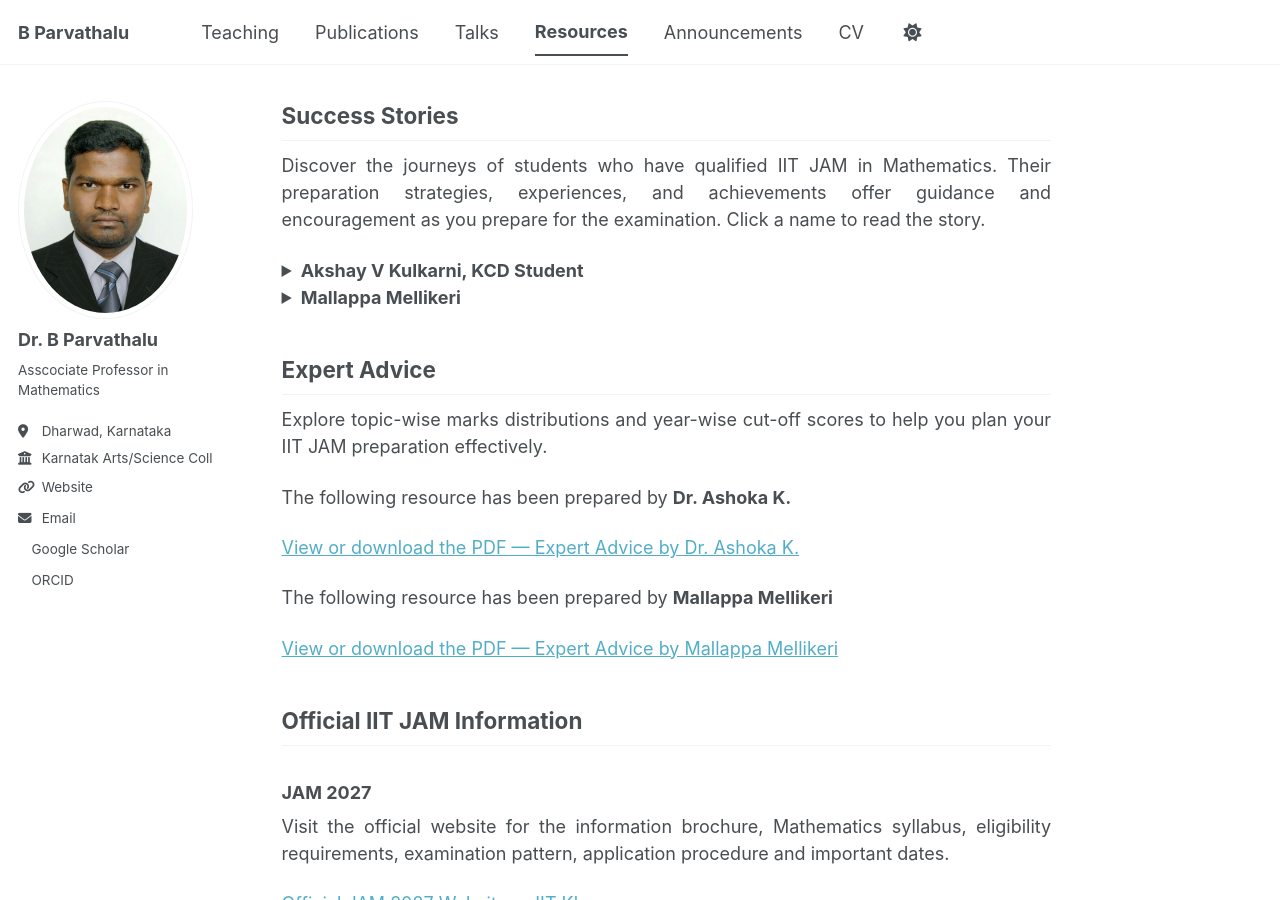
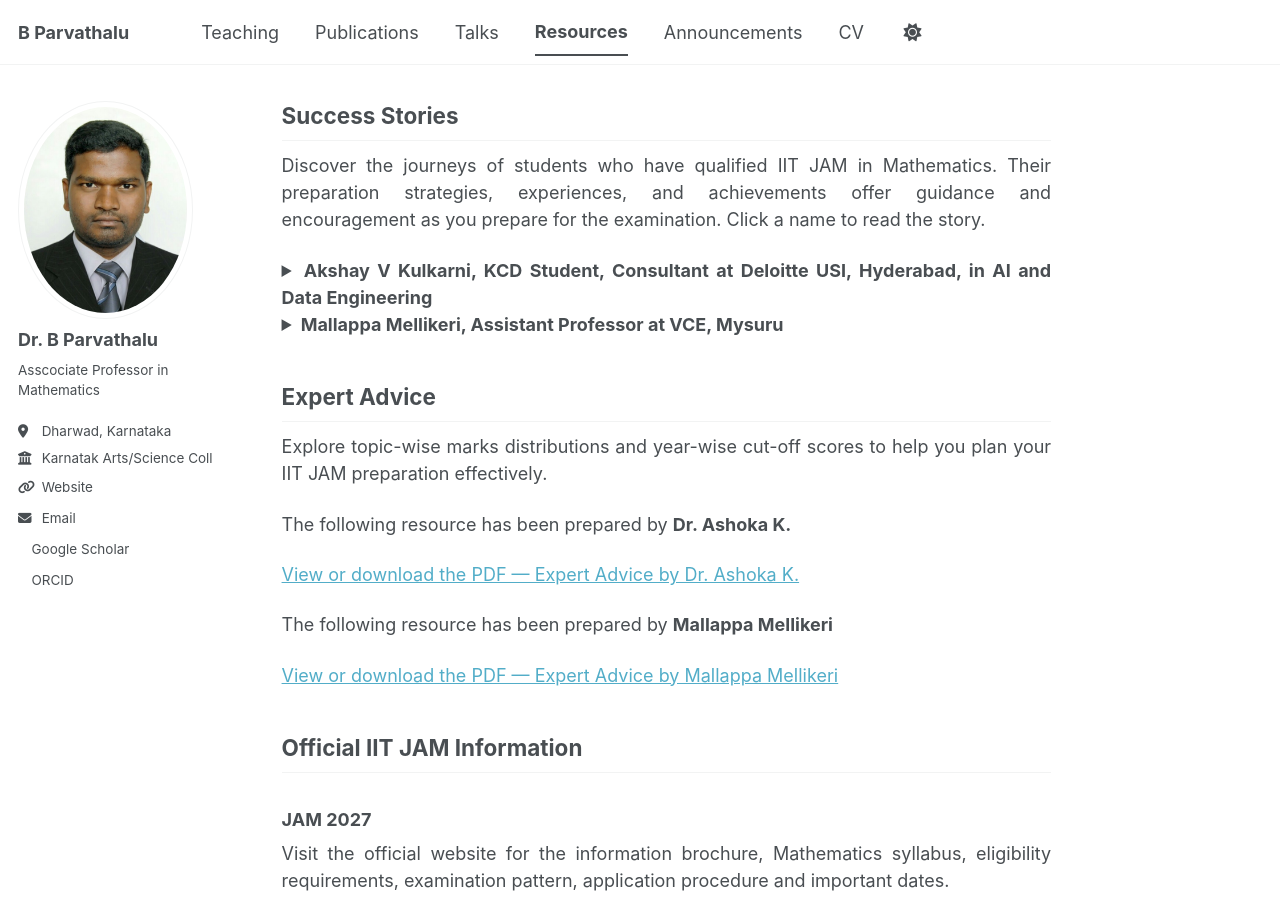
Before and after one commit to drbp-kcd/drbp-kcd.github.io, a Jekyll site: the page built from _resources/iit-jam-mathematics.md, in a window 1280 px wide and 900 px high, scrolled down 805 px. Built offline with Jekyll 4.4.1, drawn with Linux system fonts in a browser that asks for light colours; a style sheet for code colours, icons or effects is not loaded.

Commit message:
Update summaries for Akshay V Kulkarni and Mallappa Mellikeri

```diff
--- a/_resources/iit-jam-mathematics.md
+++ b/_resources/iit-jam-mathematics.md
@@ -51,7 +51,7 @@ Click a name to read the story.
 </p>
 
 <details>
-  <summary><strong>Akshay V Kulkarni, KCD Student</strong></summary>
+  <summary><strong>Akshay V Kulkarni, KCD Student, Consultant at Deloitte USI, Hyderabad, in AI and Data Engineering</strong></summary>
 
   <p>
     <strong>Achievement:</strong> Secured All-India rank 219 in IIT JAM
@@ -89,7 +89,7 @@ Click a name to read the story.
 </details>
 
 <details>
-  <summary><strong>Mallappa Mellikeri</strong></summary>
+  <summary><strong>Mallappa Mellikeri, Assistant Professor at VCE, Mysuru</strong></summary>
 
   <p>
     <strong>Achievement:</strong> Qualified CSIR NET-JRF three
```
